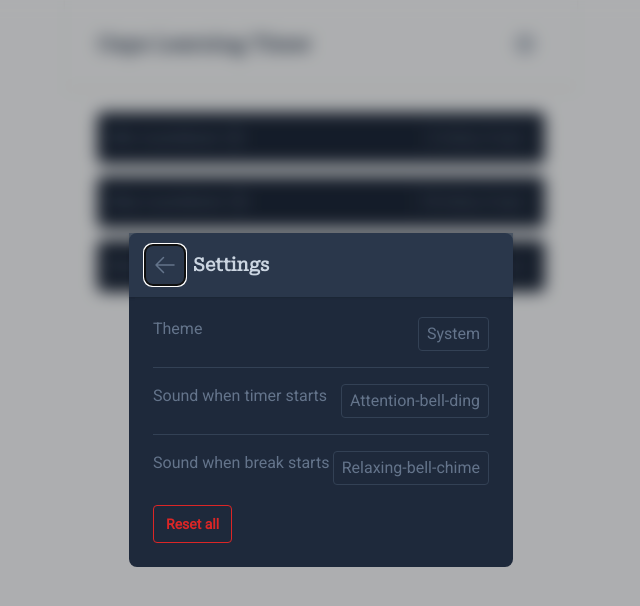
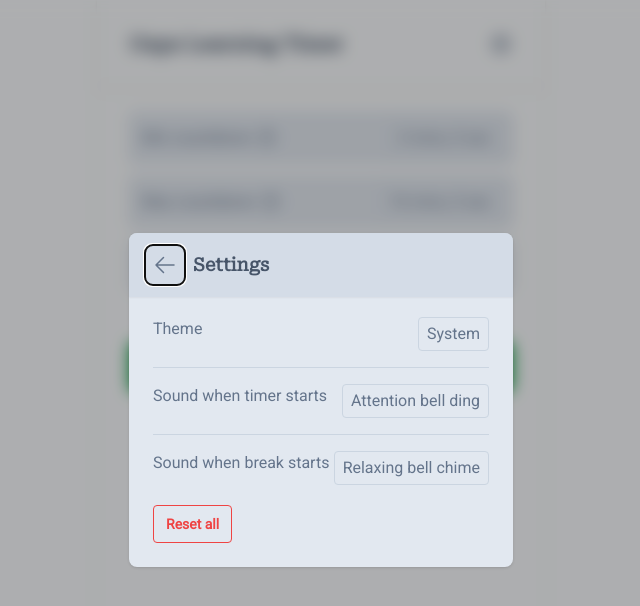
Before and after one commit to esakurniawaen/range-rest, a Next.js app: page / in a window 1280 px wide. Both pictures are taken after a click on the element "Gaps Learning Timer". Shown: the top 606 px of the page, without its empty margins (319-959 px from the left). Built offline with nearby package versions, Linux system fonts and the light colour scheme.

Commit message:
added light mode

```diff
--- a/src/components/ExtraInformation.tsx
+++ b/src/components/ExtraInformation.tsx
@@ -13,16 +13,17 @@ export default function ExtraInformation({ info }: ExtraInformationProps) {
                 <>
                     <Popover.Button
                         className={clsx('block rounded border outline-none', {
-                            'border-blue-400 text-slate-300': open,
+                            'border-blue-500 text-slate-600 dark:border-blue-400 dark:text-slate-300':
+                                open,
                             'border-transparent': !open,
                         })}
                     >
                         <QuestionMarkCircleIcon className="h-5 w-5" />
                     </Popover.Button>
 
-                    <Popover.Overlay className="fixed inset-0 z-30 bg-black/30" />
+                    <Popover.Overlay className="fixed inset-0 z-30 bg-white/30 dark:bg-black/30" />
 
-                    <Popover.Panel className="absolute mt-1 left-1/2 z-40 -translate-x-1/2  transform rounded p-2 dark:bg-slate-800 dark:shadow-lg">
+                    <Popover.Panel className="absolute left-1/2 z-40 mt-1 -translate-x-1/2  transform rounded bg-slate-100 p-2 shadow dark:bg-slate-800 dark:shadow-lg">
                         <span className="inline-block">{info}</span>
                     </Popover.Panel>
                 </>
--- a/src/components/Header/Header.tsx
+++ b/src/components/Header/Header.tsx
@@ -8,7 +8,7 @@ export default function Header() {
 
     return (
         <>
-            <header className="mb-6 flex items-center justify-between px-4 py-3 shadow dark:shadow-md  md:px-6 md:py-4 lg:px-8 lg:py-6">
+            <header className="mb-6 flex items-center justify-between py-3 pl-4 pr-2 shadow dark:shadow-lg md:py-4 md:pl-6 md:pr-4 lg:py-6 lg:pl-8 lg:pr-6">
                 <h1
                     onClick={() => setSettingsOpen(true)}
                     className="font-serif text-xl font-bold text-slate-600 dark:text-slate-300"
--- a/src/components/Header/SettingsModal.tsx
+++ b/src/components/Header/SettingsModal.tsx
@@ -5,7 +5,7 @@ import { useTheme } from 'next-themes';
 import { Fragment } from 'react';
 import useTimerPreferenceStore from '~/store/timerPreferenceStore';
 import type { Theme } from '~/types';
-import { capitalizeFirstLetter } from '~/utils';
+import { capitalizeFirstWord } from '~/utils';
 import { IconButton } from '../buttons';
 import ClientOnly from '../ClientOnly';
 import ResetAllButton from './ResetAllButton';
@@ -29,17 +29,17 @@ export default function SettingsPopup({ open, onClose }: SettingsPopupProps) {
             />
 
             <div className="fixed inset-0 flex items-center justify-center p-4">
-                <Dialog.Panel className="shadown w-full max-w-sm rounded-lg bg-slate-800 dark:shadow-md">
-                    <div className="flex items-center gap-x-2 bg-slate-700/60 py-3 pl-4 shadow">
+                <Dialog.Panel className="w-full max-w-sm rounded-lg bg-slate-200 shadow dark:bg-slate-800 dark:shadow-lg">
+                    <div className="flex items-center gap-x-2 rounded-t-lg bg-slate-300/60 py-3 pl-4 shadow-sm dark:bg-slate-700/60 dark:shadow">
                         <IconButton onClick={onClose}>
                             <ArrowLeftIcon className="h-6 w-6" />
                         </IconButton>
-                        <Dialog.Title className="font-serif text-lg font-semibold text-slate-300">
+                        <Dialog.Title className="font-serif text-lg font-semibold text-slate-600 dark:text-slate-300">
                             Settings
                         </Dialog.Title>
                     </div>
 
-                    <ul className="my-1 divide-y divide-slate-700 px-6">
+                    <ul className="my-1 divide-y divide-slate-300 px-6 dark:divide-slate-700">
                         <ClientOnly as={Fragment}>
                             <SettingSelect
                                 label="Theme"
@@ -102,11 +102,13 @@ function SettingSelect<T extends Theme | string>({
             <span>{label}</span>
             <Listbox value={selectedOption} onChange={onSelectedOptionChange}>
                 <div className="relative">
-                    <Listbox.Button className="rounded border border-slate-700 py-1 px-2">
-                        {capitalizeFirstLetter(selectedOption)}
+                    <Listbox.Button className="rounded border border-slate-300 py-1 px-2 dark:border-slate-700">
+                        {capitalizeFirstWord(
+                            selectedOption.replaceAll('-', ' '),
+                        )}
                     </Listbox.Button>
 
-                    <Listbox.Options className="absolute left-1/2 z-10 mt-1 -translate-x-1/2 divide-y divide-slate-600 rounded bg-slate-700 py-1 shadow dark:shadow-md">
+                    <Listbox.Options className="absolute left-1/2 z-10 mt-1 -translate-x-1/2 divide-y divide-slate-400 rounded bg-slate-300 py-1 shadow dark:divide-slate-600 dark:bg-slate-700 dark:shadow-lg">
                         {options.map((option, optionIdx) => (
                             <Listbox.Option
                                 key={optionIdx}
@@ -114,7 +116,7 @@ function SettingSelect<T extends Theme | string>({
                                     clsx(
                                         'relative cursor-pointer select-none py-2 pl-10 pr-4',
                                         {
-                                            'bg-blue-500 text-slate-300':
+                                            'bg-blue-400 dark:bg-blue-500 text-slate-200 dark:text-slate-300':
                                                 active,
                                         },
                                     )
@@ -124,12 +126,14 @@ function SettingSelect<T extends Theme | string>({
                                 {({ selected }) => (
                                     <>
                                         <span className={`block truncate `}>
-                                            {capitalizeFirstLetter(option)}
+                                            {capitalizeFirstWord(
+                                                option.replaceAll('-', ' '),
+                                            )}
                                         </span>
                                         {selected ? (
-                                            <span className="absolute inset-y-0 left-0 flex items-center pl-3 text-blue-600">
+                                            <span className="absolute inset-y-0 left-0 flex items-center pl-3 ">
                                                 <CheckIcon
-                                                    className="h-5 w-5"
+                                                    className="h-5 w-5 text-blue-500 dark:text-blue-600"
                                                     aria-hidden="true"
                                                 />
                                             </span>
--- a/src/components/Timer/Timer.tsx
+++ b/src/components/Timer/Timer.tsx
@@ -20,7 +20,7 @@ export default function Timer() {
                 <TimerDisplay timerStatus={timerStatus} />
 
                 <div className="my-6 flex justify-center">
-                    <hr className="w-4/5 border-b border-slate-800" />
+                    <hr className="w-4/5 border-b border-slate-200 dark:border-slate-800" />
                 </div>
 
                 <TimerButton
--- a/src/components/Timer/TimerDisplay.tsx
+++ b/src/components/Timer/TimerDisplay.tsx
@@ -58,7 +58,7 @@ export default function TimerDisplay({ timerStatus }: TimerDisplayProps) {
                         <>
                             <svg
                                 xmlns="http://www.w3.org/2000/svg"
-                                className="h-9 w-9 animate-spin fill-orange-400"
+                                className="h-9 w-9 animate-spin fill-orange-500 dark:fill-orange-400"
                                 viewBox="0 0 24 24"
                             >
                                 <path d="M18.513 7.119c.958-1.143 1.487-2.577 1.487-4.036v-3.083h-16v3.083c0 1.459.528 2.892 1.487 4.035l3.087 3.68c.566.677.57 1.625.009 2.306l-3.13 3.794c-.937 1.136-1.453 2.555-1.453 3.995v3.107h16v-3.107c0-1.44-.517-2.858-1.453-3.994l-3.13-3.794c-.562-.681-.558-1.629.009-2.306l3.087-3.68zm-.513-4.12c0 1.101-.363 2.05-1.02 2.834l-.978 1.167h-8.004l-.978-1.167c-.66-.785-1.02-1.736-1.02-2.834h12zm-.996 15.172c.652.791.996 1.725.996 2.829h-1.061c-1.939-2-4.939-2-4.939-2s-3 0-4.939 2h-1.061c0-1.104.344-2.039.996-2.829l3.129-3.793c.342-.415.571-.886.711-1.377h.164v1h2v-1h.163c.141.491.369.962.711 1.376l3.13 3.794zm-6.004-1.171h2v1h-2v-1zm0-2h2v1h-2v-1z" />
@@ -71,7 +71,7 @@ export default function TimerDisplay({ timerStatus }: TimerDisplayProps) {
                         <>
                             <svg
                                 xmlns="http://www.w3.org/2000/svg"
-                                className="h-9 w-9 animate-pulse fill-purple-400"
+                                className="h-9 w-9 animate-pulse fill-purple-500 dark:fill-purple-400"
                                 viewBox="0 0 24 24"
                             >
                                 <path d="M18.513 7.119c.958-1.143 1.487-2.577 1.487-4.036v-3.083h-16v3.083c0 1.459.528 2.892 1.487 4.035l3.086 3.68c.567.677.571 1.625.009 2.306l-3.13 3.794c-.936 1.136-1.452 2.555-1.452 3.995v3.107h16v-3.107c0-1.44-.517-2.858-1.453-3.994l-3.13-3.794c-.562-.681-.558-1.629.009-2.306l3.087-3.68zm-4.639 7.257l3.13 3.794c.652.792.996 1.726.996 2.83h-1.061c-.793-2.017-4.939-5-4.939-5s-4.147 2.983-4.94 5h-1.06c0-1.104.343-2.039.996-2.829l3.129-3.793c1.167-1.414 1.159-3.459-.019-4.864l-3.086-3.681c-.66-.785-1.02-1.736-1.02-2.834h12c0 1.101-.363 2.05-1.02 2.834l-3.087 3.68c-1.177 1.405-1.185 3.451-.019 4.863z" />
--- a/src/components/Timer/TimerTimePicker.tsx
+++ b/src/components/Timer/TimerTimePicker.tsx
@@ -27,7 +27,7 @@ const TimerTimePicker = forwardRef<HTMLElement, TimerTimePickerProps>(
         }
 
         return (
-            <div className="flex justify-between rounded-md border border-slate-700 bg-slate-800 py-2 px-3">
+            <div className="flex justify-between rounded-md border border-slate-300 bg-slate-200 py-2 px-3 dark:border-slate-700 dark:bg-slate-800">
                 <span className="inline-flex items-center gap-x-1">
                     {label}
                     <ExtraInformation info={description} />
@@ -38,20 +38,21 @@ const TimerTimePicker = forwardRef<HTMLElement, TimerTimePickerProps>(
                         <>
                             <Popover.Button
                                 className={clsx(
-                                    'rounded border  py-1 px-2 shadow outline-none',
+                                    'shadow-xs rounded  border py-1 px-2 outline-none dark:shadow',
                                     {
-                                        'border-blue-400 text-slate-300':
+                                        'border-blue-500 text-slate-600 dark:border-blue-400 dark:text-slate-300':
                                             open,
-                                        'border-slate-700': !open,
+                                        'border-slate-300 dark:border-slate-700':
+                                            !open,
                                     },
                                 )}
                             >
                                 {toDisplayTime()}
                             </Popover.Button>
 
-                            <Popover.Overlay className="fixed inset-0 z-30 bg-black/30" />
+                            <Popover.Overlay className="fixed inset-0 z-30 bg-white/30 dark:bg-black/30" />
 
-                            <Popover.Panel className="absolute right-0 z-40 mt-1 flex transform gap-x-3 rounded-md border border-slate-700 p-3 dark:bg-slate-800 dark:shadow-lg">
+                            <Popover.Panel className="absolute right-0 z-40 mt-1 flex transform gap-x-3 rounded-md border border-slate-300 bg-slate-200 p-3 shadow dark:border-slate-700 dark:bg-slate-800 dark:shadow-lg">
                                 <TimerTimePickable
                                     label="Hours"
                                     pickableTime={time.hours}
@@ -104,7 +105,7 @@ function TimerTimePickable({
                 onChange={(evt) =>
                     onPickableTimeChange(Number(evt.target.value))
                 }
-                className="w-20 rounded border border-slate-600 bg-slate-700 py-0.5 text-center text-slate-300 outline-none transition focus:border-blue-500"
+                className="w-20 rounded border border-slate-400 bg-slate-300 py-0.5 text-center text-slate-600 outline-none transition focus:border-blue-400 dark:border-slate-600 dark:bg-slate-700 dark:text-slate-300 dark:focus:border-blue-500"
                 type="number"
             />
         </div>
--- a/src/components/buttons/Button.tsx
+++ b/src/components/buttons/Button.tsx
@@ -20,17 +20,17 @@ export default function Button({
         <button
             className={clsx('border font-semibold transition', {
                 'border-transparent': variant === 'filled',
-                ' text-blue-100 dark:bg-blue-700 dark:hover:bg-blue-800':
+                'bg-blue-600 text-blue-100 hover:bg-blue-700 dark:bg-blue-700 dark:hover:bg-blue-800':
                     variant === 'filled' && color === 'primary',
-                'text-green-100 dark:bg-green-700 dark:hover:bg-green-800':
+                'bg-green-600 text-green-100 hover:bg-green-700 dark:bg-green-700 dark:hover:bg-green-800':
                     variant === 'filled' && color === 'success',
-                'text-red-100 dark:bg-red-700 dark:hover:bg-red-800':
+                'bg-red-600 text-red-100 hover:bg-red-700 dark:bg-red-700 dark:hover:bg-red-800':
                     variant === 'filled' && color === 'error',
-                'dark:border-blue-600 dark:text-blue-600 dark:hover:bg-blue-500 dark:hover:text-blue-500':
+                'border-blue-500 text-blue-500 hover:border-blue-400 hover:text-blue-400  dark:border-blue-600 dark:text-blue-600 dark:hover:bg-blue-500 dark:hover:text-blue-500':
                     variant === 'outlined' && color === 'primary',
-                'border-green-600 text-green-600 hover:border-green-500 hover:text-green-500':
+                'border-green-500 text-green-500 hover:border-green-400 hover:text-green-400 dark:border-green-600 dark:text-green-600 dark:hover:border-green-500 dark:hover:text-green-500':
                     variant === 'outlined' && color === 'success',
-                'border-red-600 text-red-600 hover:border-red-500 hover:text-red-500':
+                'border-red-500 text-red-500 hover:border-red-400 hover:text-red-400 dark:border-red-600 dark:text-red-600 dark:hover:border-red-500 dark:hover:text-red-500':
                     variant === 'outlined' && color === 'error',
                 'rounded py-2 px-3 text-sm': size === 'small',
                 'rounded-md py-3 px-4': size === 'medium',
--- a/src/pages/index.tsx
+++ b/src/pages/index.tsx
@@ -13,8 +13,8 @@ const Home: NextPage = () => {
                 <link rel="icon" href="/favicon.ico" />
             </Head>
 
-            <div className="flex h-screen justify-center">
-                <div className="h-full w-full dark:shadow-lg md:max-w-lg">
+            <div className="flex h-screen items-center justify-center">
+                <div className="h-full w-full shadow-md dark:shadow-xl max-w-md">
                     <Header />
                     <Timer />
                     <Footer />
--- a/src/utils.ts
+++ b/src/utils.ts
@@ -6,7 +6,7 @@ export function convertTimeToSeconds(
     return hours * 3600 + minutes * 60 + seconds;
 }
 
-export function capitalizeFirstLetter(str: string) {
+export function capitalizeFirstWord(str: string) {
     return str.charAt(0).toUpperCase() + str.slice(1);
 }
 
```
